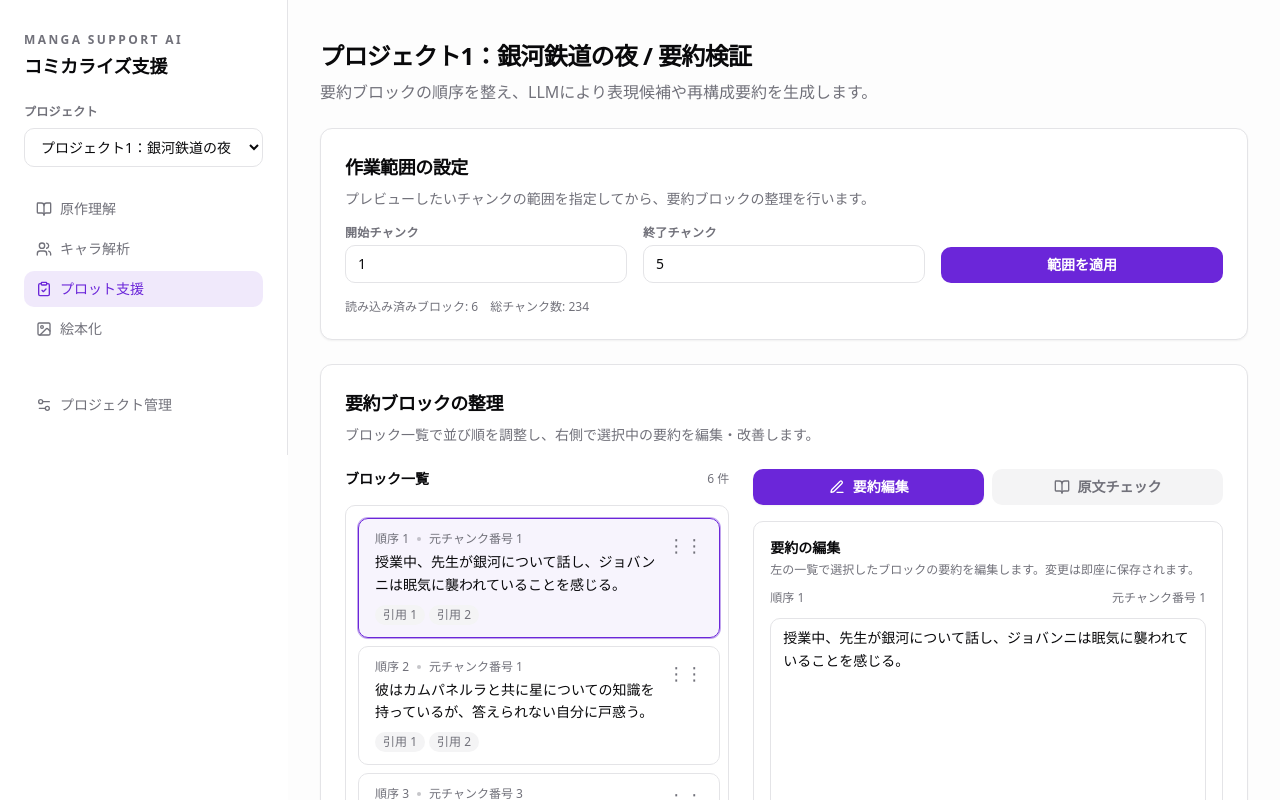
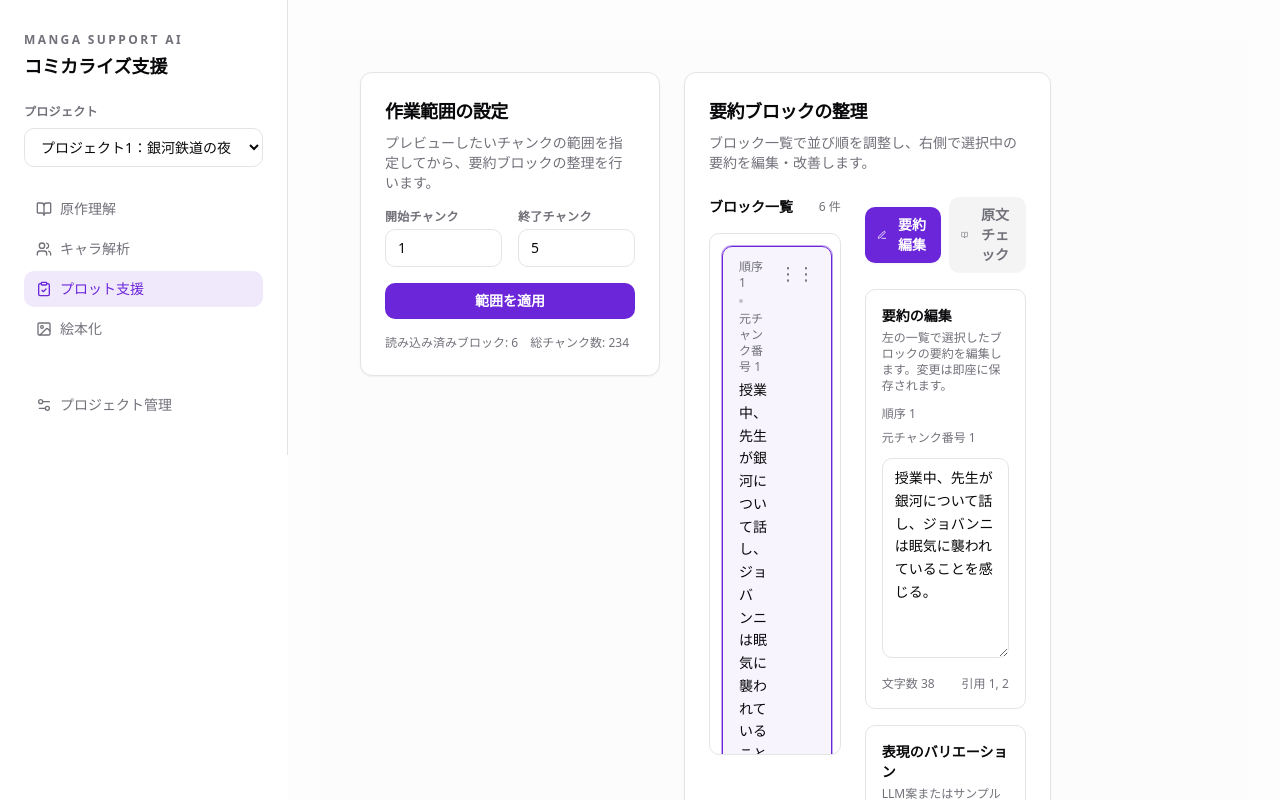
Before and after one commit to Aryu-Tamura/manga-support-ai-ver2, a Next.js app: page /projects/project1/validation in a window 1280 px wide. Shown: the top 800 px of the page. Built offline with nearby package versions, Linux system fonts and the light colour scheme.

Commit message:
プロット支援の作業領域拡張

```diff
--- a/app/(dashboard)/projects/[projectKey]/validation/page.tsx
+++ b/app/(dashboard)/projects/[projectKey]/validation/page.tsx
@@ -17,16 +17,10 @@ export default async function ProjectValidationPage({ params }: ValidationPagePr
   const sentences = project.summarySentences ?? [];
 
   return (
-    <div className="mx-auto w-full max-w-5xl">
-      <section className="space-y-6">
-        <header className="space-y-2">
-          <h2 className="text-2xl font-bold tracking-tight">{project.title} / 要約検証</h2>
-          <p className="text-muted-foreground">
-            要約ブロックの順序を整え、LLMにより表現候補や再構成要約を生成します。
-          </p>
-        </header>
+    <section className="w-full bg-muted/10">
+      <div className="mx-auto w-full max-w-[1600px] px-4 py-8 sm:px-6 lg:px-10">
         <ValidationClient projectKey={project.key} entries={project.entries} sentences={sentences} />
-      </section>
-    </div>
+      </div>
+    </section>
   );
 }
--- a/components/validation/validation-client.tsx
+++ b/components/validation/validation-client.tsx
@@ -313,6 +313,7 @@ export function ValidationClient({ projectKey, entries, sentences }: ValidationC
   const isEditView = detailView === "edit";
 
   return (
+    <div className="grid gap-6 xl:grid-cols-[minmax(300px,0.3fr)_minmax(0,0.7fr)] 2xl:grid-cols-[minmax(340px,0.28fr)_minmax(0,0.72fr)]">
       <div className="space-y-6">
         <section className="space-y-4 rounded-lg border border-border bg-card p-6 shadow-sm">
           <header className="space-y-2">
@@ -321,7 +322,7 @@ export function ValidationClient({ projectKey, entries, sentences }: ValidationC
               プレビューしたいチャンクの範囲を指定してから、要約ブロックの整理を行います。
             </p>
           </header>
-        <div className="grid gap-4 md:grid-cols-[repeat(3,minmax(0,1fr))]">
+          <div className="grid gap-4 md:grid-cols-[repeat(2,minmax(0,1fr))]">
             <NumberField
               id="validation-range-start"
               label="開始チャンク"
@@ -338,19 +339,19 @@ export function ValidationClient({ projectKey, entries, sentences }: ValidationC
               max={entries[entries.length - 1]?.id ?? rangeStart}
               onChange={setRangeEnd}
             />
+          </div>
           <button
             type="button"
             onClick={handleApplyRange}
             disabled={isApplyingRange}
             className={cn(
-              "self-end rounded-md bg-primary px-4 py-2 text-sm font-semibold text-primary-foreground transition",
+              "w-full rounded-md bg-primary px-4 py-2 text-sm font-semibold text-primary-foreground transition",
               "hover:bg-primary/90 focus-visible:outline-none focus-visible:ring-2 focus-visible:ring-ring focus-visible:ring-offset-2",
               isApplyingRange && "cursor-not-allowed opacity-60"
             )}
           >
             {isApplyingRange ? "読込中…" : "範囲を適用"}
           </button>
-        </div>
         <div className="flex flex-wrap items-center gap-3 text-xs text-muted-foreground">
           <span>読み込み済みブロック: {blocks.length}</span>
           <span>総チャンク数: {entries.length}</span>
@@ -361,7 +362,9 @@ export function ValidationClient({ projectKey, entries, sentences }: ValidationC
           </div>
         )}
       </section>
+      </div>
 
+      <div className="space-y-6">
       <section className="space-y-6 rounded-lg border border-border bg-card p-6 shadow-sm">
         <header className="space-y-2">
           <h3 className="text-lg font-semibold tracking-tight">要約ブロックの整理</h3>
@@ -662,6 +665,7 @@ export function ValidationClient({ projectKey, entries, sentences }: ValidationC
           </p>
         )}
       </section>
+      </div>
 
     </div>
   );
```
Lines whose indentation alone changed are shown as unchanged.
